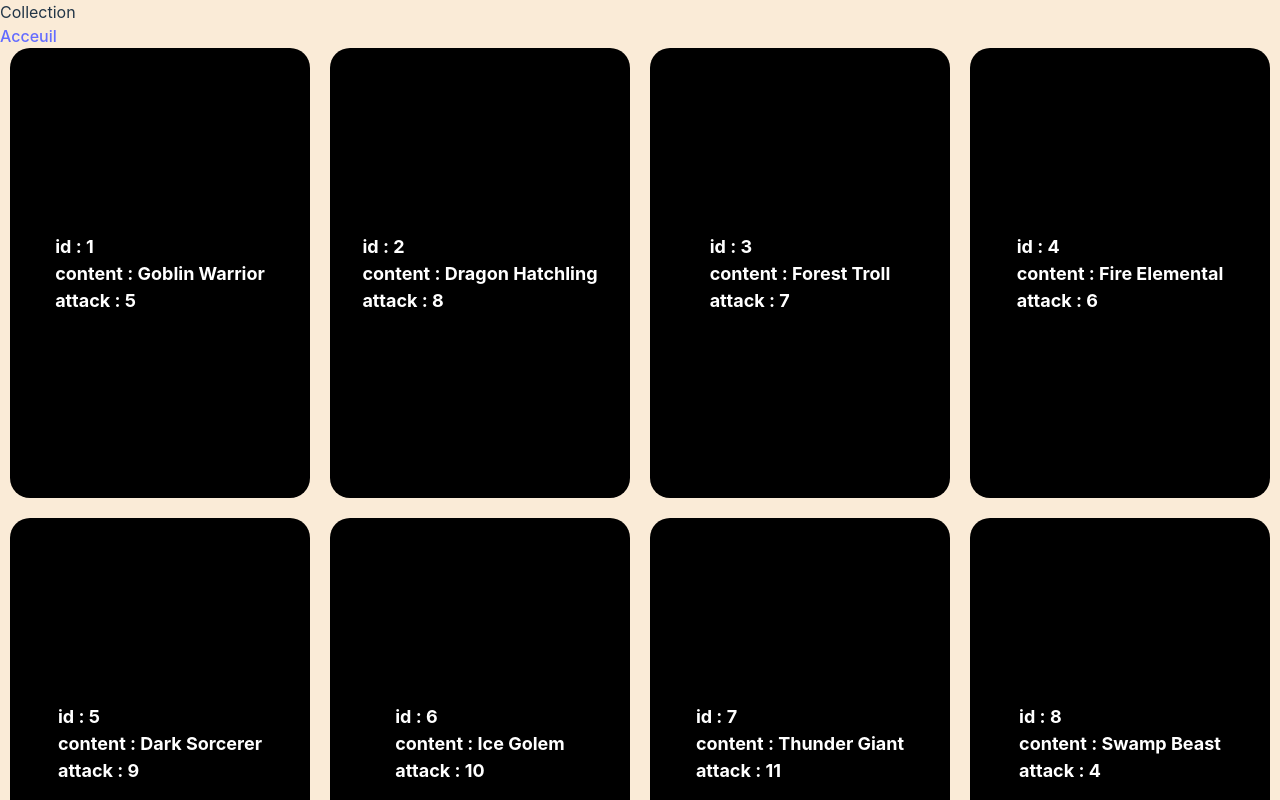
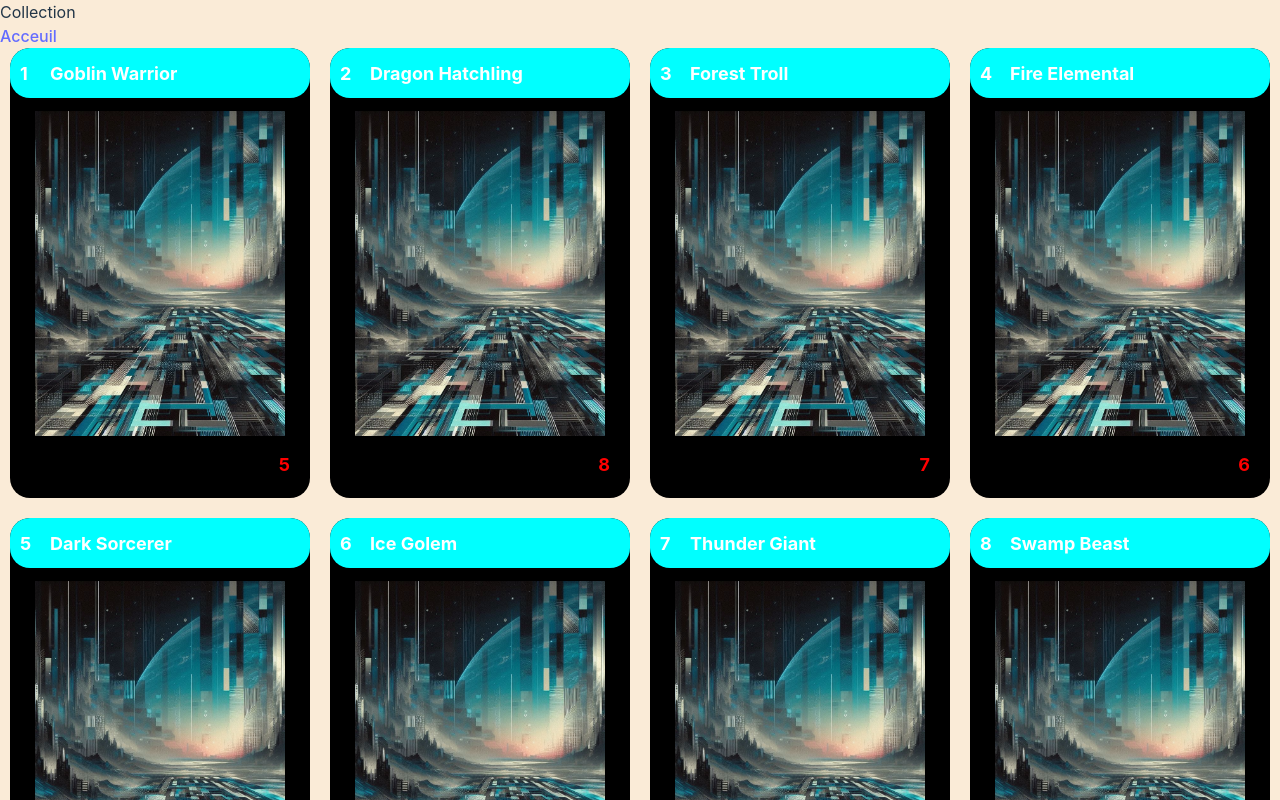
Before and after one commit to SABALBALJaoudat/CardGame, a React (Vite) app: page /collection in a window 1280 px wide. Shown: the top 800 px of the page. Built offline with nearby package versions, Linux system fonts and the light colour scheme.

Commit message:
Premier jet modification visuel card

```diff
--- a/src/Css/App.css
+++ b/src/Css/App.css
@@ -1,4 +1,4 @@
-.home{
+.home {
   display: flex;
   flex-direction: column;
   align-items: center;
@@ -68,7 +68,7 @@
   /*transform-style: preserve-3d;
   transform: perspective(1000px);*/
 
-  .title {
+  .card_header {
     color: white;
     font-size: 18px;
     font-weight: bold;
--- a/src/Css/Collection.css
+++ b/src/Css/Collection.css
@@ -1,6 +1,47 @@
-.content{
+.content {
     display: flex;
     flex-wrap: wrap;
     gap: 20px;
     justify-content: center;
+
+    .card_detailed {
+        position: relative;
+
+        .card_header {
+            position: absolute;
+            display: flex;
+            align-items: center;
+            width: 100%;
+            height: 50px;
+            border-radius: 20px;
+            background-color: aqua;
+            top: 0px;
+
+            .id {
+                position: absolute;
+                left: 10px;
+            }
+
+            .title {
+                position: absolute;
+                left: 40px;
+            }
+        }
+
+        img {
+            width: 250px;
+            height: 325px;
+            object-fit: cover;
+        }
+
+        .attack {
+            position: absolute;
+            right: 10px;
+            bottom: 10px;
+            color: red;
+            font-size: 18px;
+            font-weight: bold;
+            margin: 10px;
+        }
+    }
 }
--- a/src/Data/Cards.ts
+++ b/src/Data/Cards.ts
@@ -1,22 +1,22 @@
 export const allCards = [
-    { cardId: '1', title: 'Goblin Warrior', attack: 5 },
-    { cardId: '2', title: 'Dragon Hatchling', attack: 8 },
-    { cardId: '3', title: 'Forest Troll', attack: 7 },
-    { cardId: '4', title: 'Fire Elemental', attack: 6 },
-    { cardId: '5', title: 'Dark Sorcerer', attack: 9 },
-    { cardId: '6', title: 'Ice Golem', attack: 10 },
-    { cardId: '7', title: 'Thunder Giant', attack: 11 },
-    { cardId: '8', title: 'Swamp Beast', attack: 4 },
-    { cardId: '9', title: 'Shadow Assassin', attack: 12 },
-    { cardId: '10', title: 'Mystic Phoenix', attack: 13 },
-    { cardId: '11', title: 'Desert Scorpion', attack: 3 },
-    { cardId: '12', title: 'Rock Titan', attack: 14 },
-    { cardId: '13', title: 'Water Nymph', attack: 6 },
-    { cardId: '14', title: 'Lava Demon', attack: 15 },
-    { cardId: '15', title: 'Wind Sprite', attack: 5 },
-    { cardId: '16', title: 'Nightmare Steed', attack: 10 },
-    { cardId: '17', title: 'Venomous Hydra', attack: 9 },
-    { cardId: '18', title: 'Celestial Griffin', attack: 16 },
-    { cardId: '19', title: 'Ironclad Knight', attack: 8 },
-    { cardId: '20', title: 'Spirit Wraith', attack: 7 },
+    { cardId: '1', title: 'Goblin Warrior', attack: 5, image: "card_glitch.jpg" },
+    { cardId: '2', title: 'Dragon Hatchling', attack: 8, image: "card_glitch.jpg" },
+    { cardId: '3', title: 'Forest Troll', attack: 7, image: "card_glitch.jpg" },
+    { cardId: '4', title: 'Fire Elemental', attack: 6, image: "card_glitch.jpg" },
+    { cardId: '5', title: 'Dark Sorcerer', attack: 9, image: "card_glitch.jpg" },
+    { cardId: '6', title: 'Ice Golem', attack: 10, image: "card_glitch.jpg" },
+    { cardId: '7', title: 'Thunder Giant', attack: 11, image: "card_glitch.jpg" },
+    { cardId: '8', title: 'Swamp Beast', attack: 4, image: "card_glitch.jpg" },
+    { cardId: '9', title: 'Shadow Assassin', attack: 12, image: "card_glitch.jpg" },
+    { cardId: '10', title: 'Mystic Phoenix', attack: 13, image: "card_glitch.jpg" },
+    { cardId: '11', title: 'Desert Scorpion', attack: 3, image: "card_glitch.jpg" },
+    { cardId: '12', title: 'Rock Titan', attack: 14, image: "card_glitch.jpg" },
+    { cardId: '13', title: 'Water Nymph', attack: 6, image: "card_glitch.jpg" },
+    { cardId: '14', title: 'Lava Demon', attack: 15, image: "card_glitch.jpg" },
+    { cardId: '15', title: 'Wind Sprite', attack: 5, image: "card_glitch.jpg" },
+    { cardId: '16', title: 'Nightmare Steed', attack: 10, image: "card_glitch.jpg" },
+    { cardId: '17', title: 'Venomous Hydra', attack: 9, image: "card_glitch.jpg" },
+    { cardId: '18', title: 'Celestial Griffin', attack: 16, image: "card_glitch.jpg" },
+    { cardId: '19', title: 'Ironclad Knight', attack: 8, image: "card_glitch.jpg" },
+    { cardId: '20', title: 'Spirit Wraith', attack: 7, image: "card_glitch.jpg" },
 ];
--- a/src/Page/Collection.tsx
+++ b/src/Page/Collection.tsx
@@ -9,10 +9,17 @@ export default function Collection() {
       <div className="content">
         {allCards.map((card) =>
           <div className='card_detailed'>
-            <div className='title'>
-              id : {card.cardId}<br />
-              content : {card.title}<br />
-              attack : {card.attack}<br />
+            <div className='card_header'>
+              <div className="id">
+                {card.cardId}
+              </div>
+              <div className="title">
+                {card.title}
+              </div>
+            </div>
+            <img src={`src/assets/card_img/${card.image}`} alt={card.title} /><br />
+            <div className='attack'>
+              {card.attack}
             </div>
           </div>
         )}
```
Also changed, not shown: src/assets/card_img/card_glitch.jpg (added).
